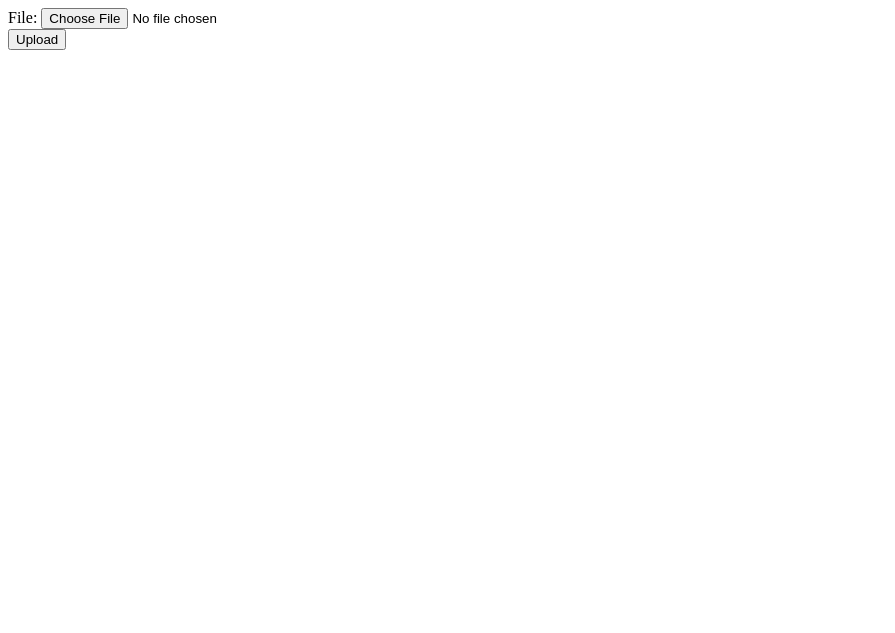
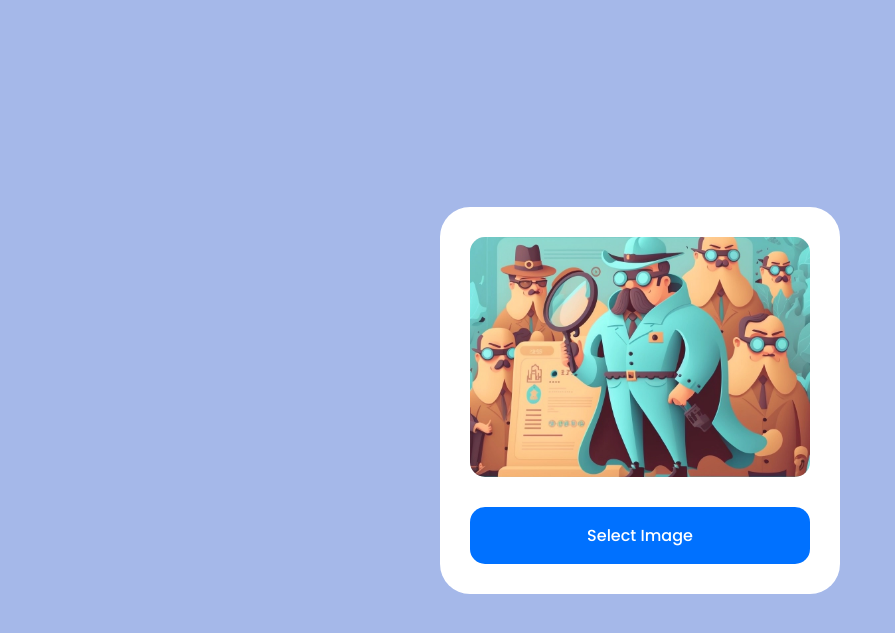
Before and after one commit to tyeborg/deepfake-detective, a Flask app: page / in a window 1280 px wide. Shown: the top 633 px of the page, without its empty margins (0-895 px from the left). Run offline with Flask 2, Linux system fonts and the light colour scheme.

Commit message:
Modifying index.html structure

```diff
--- a/app/templates/index.html
+++ b/app/templates/index.html
@@ -4,13 +4,26 @@
 <head>
     <meta charset="UTF-8">
     <meta name="viewport" content="width=device-width, initial-scale=1.0">
+    <!-- Enable access to BoxIcons -->
+    <link href='https://unpkg.com/boxicons@2.1.4/css/boxicons.min.css' rel='stylesheet'>
+    <!-- Reference our CSS -->
+    <link href="{{url_for('static',filename='style.css')}}" rel = "stylesheet" type="text/css">
+    <script src="{{url_for('static',filename='app.js')}}" async defer></script>
     <title>Document</title>
 </head>
 <body>
+
     <form action="/upload" method="POST" enctype="multipart/form-data">
-        <label for="file">File:</label>
-        <input type="file" id="file" name="file"><br />
-        <button>Upload</button>
+        <div class="container">
+            <input type="file" id="file" name="file" accept="image/*" hidden>
+            <div class="img-area" data-img="hello.png">
+                <i class='bx bxs-cloud-upload icon'></i>
+                <h3>Upload Image</h3>
+                <p>Image size must be less than <span>2MB</span></p>
+                <img src="{{url_for('static',filename='images/dfd-concept.jpeg')}}" alt="">
+            </div>
+            <button class="select-image">Select Image</button>
+        </div>
     </form>
 </body>
 </html>
```
